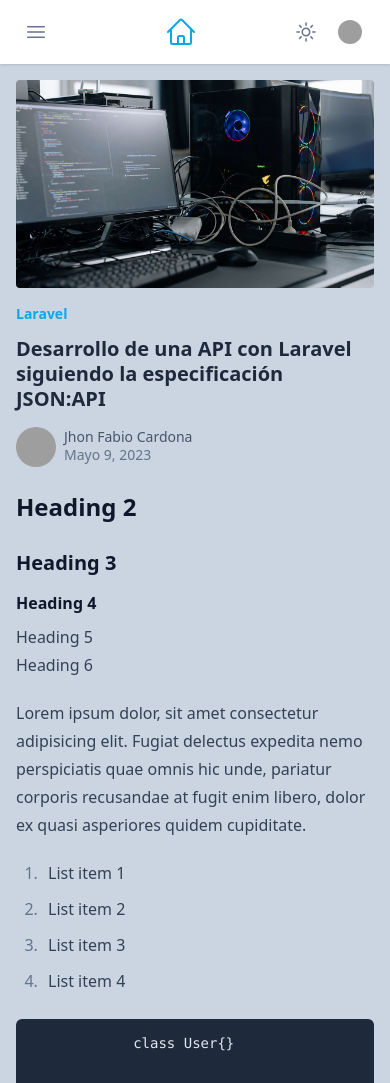
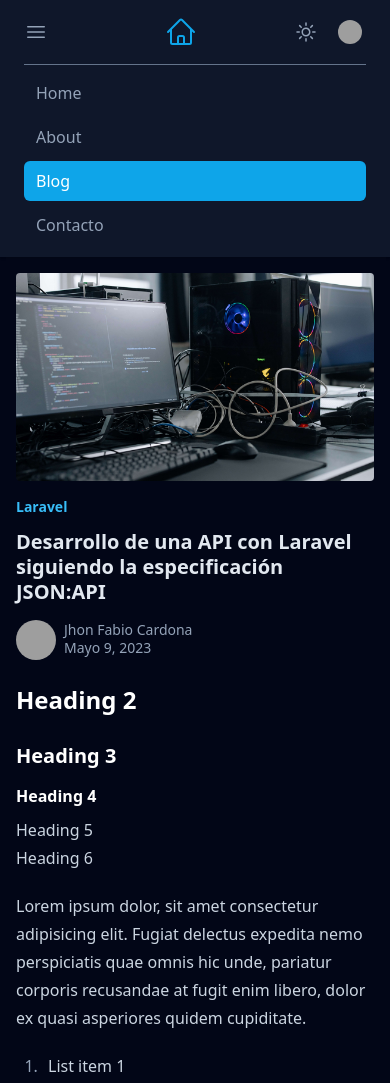
Before and after one commit to jhonfa94/fundamentos-tailwindcss, a website built with Vite: page article.html in a window 390 px wide. Shown: the top 1083 px of the page. Built offline with nearby package versions, Linux system fonts and the light colour scheme; grey boxes are pictures that could not be loaded.

Commit message:
Soporte dark mode pagina article

```diff
--- a/article.html
+++ b/article.html
@@ -1,5 +1,5 @@
 <!DOCTYPE html>
-<html lang="es">
+<html lang="es" class="dark">
   <head>
     <meta charset="UTF-8" />
     <meta http-equiv="X-UA-Compatible" content="IE=edge" />
@@ -9,12 +9,12 @@
     <!-- <link href="./styles.css" rel="stylesheet" /> -->
     <link href="./tailwind.css" rel="stylesheet" />
   </head>
-  <body class="flex h-screen flex-col bg-slate-300">
-    <header class="bg-white px-6 shadow">
+  <body class="flex h-screen flex-col bg-slate-200 dark:bg-slate-950">
+    <header class="bg-white px-6 shadow dark:bg-slate-900">
       <div class="mx-auto flex h-16 max-w-6xl items-center justify-between">
         <button
           type="button"
-          class="-ml-1 rounded p-1 text-slate-500 transition-colors hover:bg-sky-500 hover:text-slate-100 focus:ring-2 focus:ring-slate-200"
+          class="-ml-1 rounded p-1 text-slate-500 transition-colors hover:bg-sky-500 hover:text-slate-100 focus:ring-2 focus:ring-slate-200 dark:text-slate-400 dark:hover:text-slate-100"
         >
           <svg
             xmlns="http://www.w3.org/2000/svg"
@@ -51,29 +51,32 @@
               />
             </svg>
           </button>
+          <!-- NAVEGACION DE ESCRITORIO -->
           <div class="ml-8 hidden space-x-8 md:flex">
             <a
-              class="px-3 py-2 text-slate-600 transition-colors hover:text-sky-500"
+              class="px-3 py-2 text-slate-600 transition-colors hover:text-sky-500 dark:text-slate-400 dark:hover:text-sky-500"
               href="/"
               >Home</a
             >
             <a
-              class="px-3 py-2 text-slate-600 transition-colors hover:text-sky-500"
+              class="px-3 py-2 text-slate-600 transition-colors hover:text-sky-500 dark:text-slate-400 dark:hover:text-sky-500"
               href="/about.html"
               >About</a
             >
             <a class="px-3 py-2 text-sky-500" href="/blog.html">Blog</a>
             <a
-              class="px-3 py-2 text-slate-600 transition-colors hover:text-sky-500"
+              class="px-3 py-2 text-slate-600 transition-colors hover:text-sky-500 dark:text-slate-400 dark:hover:text-sky-500"
               href="/contact.html"
               >Contacto</a
             >
           </div>
         </div>
+
+        <!-- BOTONES -->
         <div class="flex">
           <button
             type="button"
-            class="-ml-1 mr-4 rounded-full p-1 text-slate-500 transition-colors hover:text-sky-500 focus:ring-2 focus:ring-slate-200 focus:ring-offset-1"
+            class="-ml-1 mr-4 rounded-full p-1 text-slate-500 transition-colors hover:text-sky-500 focus:ring-2 focus:ring-slate-200 focus:ring-offset-1 dark:text-slate-400 dark:hover:text-sky-500"
           >
             <svg
               xmlns="http://www.w3.org/2000/svg"
@@ -102,15 +105,16 @@
           </button>
         </div>
       </div>
-      <div class="hidden space-y-1 border-t pb-3 pt-2 md:hidden">
+      <!-- NAVEGACION MOVIL -->
+      <div class="space-y-1 border-t pb-3 pt-2 dark:border-slate-500 md:hidden">
         <a
           href="/"
-          class="block rounded-md px-3 py-2 text-slate-700 transition-colors hover:bg-sky-500 hover:text-white"
+          class="block rounded-md px-3 py-2 text-slate-700 transition-colors hover:bg-sky-500 hover:text-white dark:text-slate-400 dark:hover:text-white"
           >Home</a
         >
         <a
           href="/about.html"
-          class="block rounded-md px-3 py-2 text-slate-700 transition-colors hover:bg-sky-500 hover:text-white"
+          class="block rounded-md px-3 py-2 text-slate-700 transition-colors hover:bg-sky-500 hover:text-white dark:text-slate-400 dark:hover:text-white"
           >About</a
         >
         <a
@@ -120,7 +124,7 @@
         >
         <a
           href="/contact.html"
-          class="block rounded-md px-3 py-2 text-slate-700 transition-colors hover:bg-sky-500 hover:text-white"
+          class="block rounded-md px-3 py-2 text-slate-700 transition-colors hover:bg-sky-500 hover:text-white dark:text-slate-400 dark:hover:text-white"
           >Contacto</a
         >
       </div>
@@ -136,9 +140,11 @@
           />
         </div>
         <div class="flex-1 space-y-3 pt-4 md:text-center">
-          <h3 class="text-sm font-semibold text-sky-500">Laravel</h3>
+          <h3 class="text-sm font-semibold text-sky-500 dark:text-sky-400">
+            Laravel
+          </h3>
           <h2
-            class="text-xl font-semibold leading-tight text-slate-800 md:text-4xl"
+            class="text-xl font-semibold leading-tight text-slate-800 dark:text-slate-200 md:text-4xl"
           >
             Desarrollo de una API con Laravel siguiendo la especificación
             JSON:API
@@ -151,14 +157,17 @@
             class="h-10 w-10 rounded-full"
           />
           <div class="flex flex-col justify-center">
-            <span class="font-sme text-sm leading-4 text-slate-600"
+            <span
+              class="font-sme text-sm leading-4 text-slate-600 dark:text-slate-400"
               >Jhon Fabio Cardona</span
             >
-            <span class="font-sme text-sm text-slate-500">Mayo 9, 2023</span>
+            <span class="font-sme text-sm text-slate-500 dark:text-slate-400"
+              >Mayo 9, 2023</span
+            >
           </div>
         </div>
       </article>
-      <div class="prose prose-slate mx-auto mt-6 lg:prose-xl">
+      <div class="prose prose-slate mx-auto mt-6 dark:prose-invert lg:prose-xl">
         <h2>Heading 2</h2>
         <h3>Heading 3</h3>
         <h4>Heading 4</h4>
```
